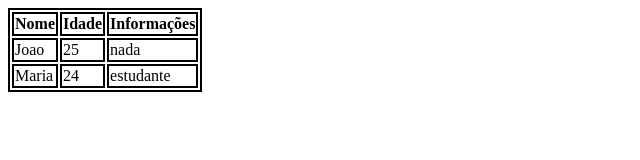
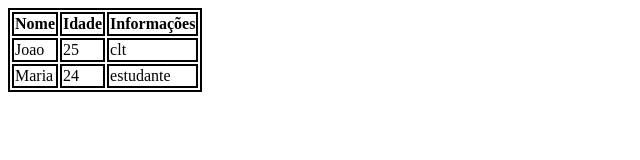
Before and after one commit to Vando-Tacon/tabela-basico, a plain HTML site: page index.html in a window 1280 px wide. Shown: the full height of the page, 0-640 px from the left. Drawn offline with Linux system fonts and the light colour scheme.

```diff
--- a/index.html
+++ b/index.html
@@ -21,7 +21,7 @@ table, th, td{
 <tr>
   <td>Joao</td>
   <td>25</td>
-  <td>nada</td>
+  <td>clt</td>
 </tr>
 <tr>
 <td>Maria</td>
```
